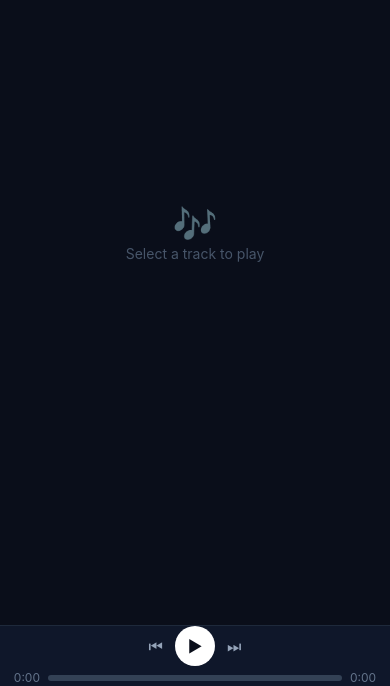
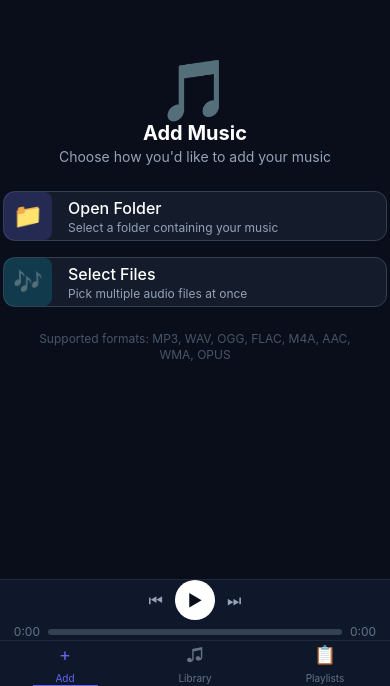
Before and after one commit to Quirel64/media-player, a React (Vite) app: page / in a window 390 px wide. Shown: the part 158-844 px from the top of the page. Built offline with nearby package versions, Linux system fonts and the light colour scheme.

Commit message:
added mobile ui and multi file selection picker

```diff
--- a/src/App.tsx
+++ b/src/App.tsx
@@ -1,6 +1,7 @@
 import { useState, useEffect, useCallback } from 'react'
 import { Layout } from './components/layout/Layout'
 import { Sidebar } from './components/layout/Sidebar'
+import { AddView } from './components/layout/AddView'
 import { TrackList } from './components/playlist/TrackList'
 import { NowPlaying } from './components/player/NowPlaying'
 import { PlayBar } from './components/player/PlayBar'
@@ -9,20 +10,27 @@ import { useMediaSession } from './hooks/useMediaSession'
 import { useFolderPicker } from './hooks/useFolderPicker'
 import { usePlayerStore } from './stores/playerStore'
 import { requestPersistentStorage } from './lib/idb'
+import type { TabId } from './components/layout/BottomNav'
 
 export default function App() {
   const [ready, setReady] = useState(false)
+  const [activeTab, setActiveTab] = useState<TabId>('library')
   const { queue, currentTrackIndex } = usePlayerStore()
   const currentTrack = queue[currentTrackIndex] || null
 
-  const { pickFolder, loadSavedTracks, clearAll } = useFolderPicker()
+  const { pickFolder, pickFiles, loadSavedTracks, clearAll } = useFolderPicker()
   const { togglePlay, nextTrack, prevTrack, seek, goToTrack } = useAudioEngine()
   const { setHandlers } = useMediaSession()
 
   useEffect(() => {
     const init = async () => {
       await requestPersistentStorage()
-      await loadSavedTracks()
+      const tracks = await loadSavedTracks()
+      if (tracks.length > 0) {
+        setActiveTab('library')
+      } else {
+        setActiveTab('add')
+      }
       setReady(true)
     }
     init()
@@ -43,6 +51,16 @@ export default function App() {
     [goToTrack]
   )
 
+  const handlePickFolder = useCallback(async () => {
+    const tracks = await pickFolder()
+    if (tracks) setActiveTab('library')
+  }, [pickFolder])
+
+  const handlePickFiles = useCallback(async () => {
+    const tracks = await pickFiles()
+    if (tracks) setActiveTab('library')
+  }, [pickFiles])
+
   if (!ready) {
     return (
       <div className="flex h-full items-center justify-center bg-slate-950">
@@ -54,26 +72,49 @@ export default function App() {
     )
   }
 
+  const renderMain = () => {
+    switch (activeTab) {
+      case 'add':
+        return <AddView onPickFolder={handlePickFolder} onPickFiles={handlePickFiles} />
+      case 'library':
+        return (
+          <>
+            <NowPlaying currentTrack={currentTrack} />
+            <TrackList
+              tracks={queue}
+              currentTrackIndex={currentTrackIndex}
+              onSelectTrack={handleSelectTrack}
+              onPickFolder={handlePickFolder}
+              onPickFiles={handlePickFiles}
+            />
+          </>
+        )
+      case 'playlists':
+        return (
+          <div className="flex h-full items-center justify-center p-8">
+            <div className="text-center text-slate-500">
+              <div className="mb-2 text-4xl">📋</div>
+              <p className="text-sm">Playlists coming soon</p>
+            </div>
+          </div>
+        )
+    }
+  }
+
   return (
     <Layout
+      activeTab={activeTab}
+      onTabChange={setActiveTab}
+      trackCount={queue.length}
       sidebar={
         <Sidebar
           trackCount={queue.length}
-          onPickFolder={pickFolder}
+          onPickFolder={handlePickFolder}
+          onPickFiles={handlePickFiles}
           onClearAll={clearAll}
         />
       }
-      main={
-        <>
-          <NowPlaying currentTrack={currentTrack} />
-          <TrackList
-            tracks={queue}
-            currentTrackIndex={currentTrackIndex}
-            onSelectTrack={handleSelectTrack}
-            onPickFolder={pickFolder}
-          />
-        </>
-      }
+      main={renderMain()}
       player={
         <PlayBar
           currentTrack={currentTrack}
--- /dev/null
+++ b/src/components/layout/AddView.tsx
@@ -0,0 +1,64 @@
+import { motion } from 'framer-motion'
+
+interface AddViewProps {
+  onPickFolder: () => void
+  onPickFiles: () => void
+}
+
+export function AddView({ onPickFolder, onPickFiles }: AddViewProps) {
+  return (
+    <div className="flex h-full flex-col items-center justify-center gap-6 p-8">
+      <motion.div
+        initial={{ opacity: 0, y: 20 }}
+        animate={{ opacity: 1, y: 0 }}
+        className="text-center"
+      >
+        <div className="mb-4 text-6xl">🎵</div>
+        <h2 className="mb-2 text-xl font-bold text-white">Add Music</h2>
+        <p className="mb-8 text-sm text-slate-400">
+          Choose how you'd like to add your music
+        </p>
+      </motion.div>
+
+      <div className="flex w-full max-w-sm flex-col gap-4">
+        <motion.button
+          whileHover={{ scale: 1.02 }}
+          whileTap={{ scale: 0.98 }}
+          onClick={onPickFolder}
+          className="flex items-center gap-4 rounded-xl border border-slate-700 bg-slate-800/50 p-5 text-left transition-colors hover:border-primary/50 hover:bg-slate-800"
+        >
+          <div className="flex h-12 w-12 items-center justify-center rounded-lg bg-primary/20 text-2xl">
+            📁
+          </div>
+          <div>
+            <p className="font-medium text-white">Open Folder</p>
+            <p className="text-xs text-slate-400">
+              Select a folder containing your music
+            </p>
+          </div>
+        </motion.button>
+
+        <motion.button
+          whileHover={{ scale: 1.02 }}
+          whileTap={{ scale: 0.98 }}
+          onClick={onPickFiles}
+          className="flex items-center gap-4 rounded-xl border border-slate-700 bg-slate-800/50 p-5 text-left transition-colors hover:border-accent/50 hover:bg-slate-800"
+        >
+          <div className="flex h-12 w-12 items-center justify-center rounded-lg bg-accent/20 text-2xl">
+            🎶
+          </div>
+          <div>
+            <p className="font-medium text-white">Select Files</p>
+            <p className="text-xs text-slate-400">
+              Pick multiple audio files at once
+            </p>
+          </div>
+        </motion.button>
+      </div>
+
+      <p className="mt-4 max-w-xs text-center text-xs text-slate-600">
+        Supported formats: MP3, WAV, OGG, FLAC, M4A, AAC, WMA, OPUS
+      </p>
+    </div>
+  )
+}
--- /dev/null
+++ b/src/components/layout/BottomNav.tsx
@@ -0,0 +1,60 @@
+import { motion } from 'framer-motion'
+
+export type TabId = 'add' | 'library' | 'playlists'
+
+interface BottomNavProps {
+  activeTab: TabId
+  onTabChange: (tab: TabId) => void
+  trackCount: number
+}
+
+const tabs: { id: TabId; label: string; icon: string }[] = [
+  { id: 'add', label: 'Add', icon: '+' },
+  { id: 'library', label: 'Library', icon: '♫' },
+  { id: 'playlists', label: 'Playlists', icon: '📋' },
+]
+
+export function BottomNav({ activeTab, onTabChange, trackCount }: BottomNavProps) {
+  return (
+    <nav className="flex items-center border-t border-slate-800 bg-slate-900 md:hidden">
+      {tabs.map((tab) => (
+        <button
+          key={tab.id}
+          onClick={() => onTabChange(tab.id)}
+          className="relative flex flex-1 flex-col items-center gap-0.5 py-3"
+        >
+          <span
+            className={`text-lg ${
+              activeTab === tab.id ? 'text-primary' : 'text-slate-500'
+            }`}
+          >
+            {tab.id === 'library' && trackCount > 0 ? (
+              <span className="relative">
+                {tab.icon}
+                <span className="absolute -right-2 -top-1 flex h-4 w-4 items-center justify-center rounded-full bg-primary text-[10px] text-white">
+                  {trackCount > 99 ? '99+' : trackCount}
+                </span>
+              </span>
+            ) : (
+              tab.icon
+            )}
+          </span>
+          <span
+            className={`text-[10px] ${
+              activeTab === tab.id ? 'text-primary' : 'text-slate-500'
+            }`}
+          >
+            {tab.label}
+          </span>
+          {activeTab === tab.id && (
+            <motion.div
+              layoutId="activeTab"
+              className="absolute -bottom-px left-1/4 right-1/4 h-0.5 bg-primary"
+              transition={{ type: 'spring', stiffness: 400, damping: 30 }}
+            />
+          )}
+        </button>
+      ))}
+    </nav>
+  )
+}
--- a/src/components/layout/Layout.tsx
+++ b/src/components/layout/Layout.tsx
@@ -1,16 +1,22 @@
+import type { ReactNode } from 'react'
 import { motion } from 'framer-motion'
-import type { ReactNode } from 'react'
+import type { TabId } from './BottomNav'
+import { BottomNav } from './BottomNav'
 
 interface LayoutProps {
   sidebar: ReactNode
   main: ReactNode
   player: ReactNode
+  activeTab: TabId
+  onTabChange: (tab: TabId) => void
+  trackCount: number
 }
 
-export function Layout({ sidebar, main, player }: LayoutProps) {
+export function Layout({ sidebar, main, player, activeTab, onTabChange, trackCount }: LayoutProps) {
   return (
     <div className="flex h-full flex-col bg-slate-950">
       <div className="flex flex-1 overflow-hidden">
+        {/* Desktop sidebar */}
         <motion.aside
           initial={{ x: -260 }}
           animate={{ x: 0 }}
@@ -19,10 +25,14 @@ export function Layout({ sidebar, main, player }: LayoutProps) {
         >
           {sidebar}
         </motion.aside>
+
+        {/* Main content */}
         <main className="flex-1 overflow-y-auto bg-slate-950">
           {main}
         </main>
       </div>
+
+      {/* Player bar */}
       <motion.div
         initial={{ y: 90 }}
         animate={{ y: 0 }}
@@ -31,6 +41,9 @@ export function Layout({ sidebar, main, player }: LayoutProps) {
       >
         {player}
       </motion.div>
+
+      {/* Mobile bottom nav */}
+      <BottomNav activeTab={activeTab} onTabChange={onTabChange} trackCount={trackCount} />
     </div>
   )
 }
--- a/src/components/layout/Sidebar.tsx
+++ b/src/components/layout/Sidebar.tsx
@@ -3,10 +3,11 @@ import { motion } from 'framer-motion'
 interface SidebarProps {
   trackCount: number
   onPickFolder: () => void
+  onPickFiles: () => void
   onClearAll: () => void
 }
 
-export function Sidebar({ trackCount, onPickFolder, onClearAll }: SidebarProps) {
+export function Sidebar({ trackCount, onPickFolder, onPickFiles, onClearAll }: SidebarProps) {
   return (
     <div className="flex h-full flex-col p-4">
       <div className="mb-6">
@@ -26,6 +27,12 @@ export function Sidebar({ trackCount, onPickFolder, onClearAll }: SidebarProps)
           className="w-full rounded-lg bg-primary px-4 py-2.5 text-sm font-medium text-white transition-colors hover:bg-primary-light active:scale-[0.98]"
         >
           + Open Folder
+        </button>
+        <button
+          onClick={onPickFiles}
+          className="w-full rounded-lg border border-slate-700 px-4 py-2 text-sm text-slate-300 transition-colors hover:border-accent hover:text-accent"
+        >
+          + Select Files
         </button>
         {trackCount > 0 && (
           <button
--- a/src/components/playlist/TrackList.tsx
+++ b/src/components/playlist/TrackList.tsx
@@ -6,6 +6,7 @@ interface TrackListProps {
   currentTrackIndex: number
   onSelectTrack: (index: number) => void
   onPickFolder: () => void
+  onPickFiles: () => void
 }
 
 function formatDuration(seconds: number): string {
@@ -20,7 +21,7 @@ function formatSize(bytes: number): string {
   return `${(bytes / (1024 * 1024)).toFixed(1)} MB`
 }
 
-export function TrackList({ tracks, currentTrackIndex, onSelectTrack, onPickFolder }: TrackListProps) {
+export function TrackList({ tracks, currentTrackIndex, onSelectTrack, onPickFolder, onPickFiles }: TrackListProps) {
   if (tracks.length === 0) {
     return (
       <div className="flex h-full flex-col items-center justify-center gap-4 p-8">
@@ -32,14 +33,22 @@ export function TrackList({ tracks, currentTrackIndex, onSelectTrack, onPickFold
           <div className="mb-4 text-6xl">🎵</div>
           <h2 className="mb-2 text-xl font-semibold text-white">No Music Yet</h2>
           <p className="mb-6 text-sm text-slate-400">
-            Open a folder with audio files to get started
+            Open a folder or select audio files to get started
           </p>
+          <div className="flex gap-3">
             <button
               onClick={onPickFolder}
-            className="rounded-lg bg-primary px-6 py-3 font-medium text-white transition-colors hover:bg-primary-light active:scale-[0.98]"
+              className="rounded-lg bg-primary px-4 py-2.5 font-medium text-white transition-colors hover:bg-primary-light active:scale-[0.98]"
             >
               Open Folder
             </button>
+            <button
+              onClick={onPickFiles}
+              className="rounded-lg border border-slate-700 px-4 py-2.5 font-medium text-slate-300 transition-colors hover:border-accent hover:text-accent"
+            >
+              Select Files
+            </button>
+          </div>
         </motion.div>
       </div>
     )
@@ -54,12 +63,20 @@ export function TrackList({ tracks, currentTrackIndex, onSelectTrack, onPickFold
             {tracks.length} track{tracks.length !== 1 ? 's' : ''}
           </p>
         </div>
+        <div className="flex gap-2">
           <button
             onClick={onPickFolder}
             className="rounded-lg bg-slate-800 px-3 py-1.5 text-sm text-slate-300 transition-colors hover:bg-slate-700"
           >
-          + Add More
+            + Folder
           </button>
+          <button
+            onClick={onPickFiles}
+            className="rounded-lg bg-slate-800 px-3 py-1.5 text-sm text-slate-300 transition-colors hover:bg-slate-700"
+          >
+            + Files
+          </button>
+        </div>
       </div>
 
       <div className="flex-1 overflow-y-auto px-2 py-2">
--- a/src/hooks/useFolderPicker.ts
+++ b/src/hooks/useFolderPicker.ts
@@ -4,6 +4,118 @@ import { saveTracks, getAllTracks, savePlaylist, clearAllTracks } from '../lib/i
 import { saveFileToOPFS, clearOPFS } from '../lib/opfs'
 import { generateTrackId, generatePlaylistId } from '../lib/shuffle'
 import { usePlayerStore } from '../stores/playerStore'
+
+const AUDIO_EXTENSIONS = /\.(mp3|wav|ogg|flac|m4a|aac|wma|opus|webm)$/i
+
+function isAudioFile(file: File): boolean {
+  if (file.type.startsWith('audio/')) return true
+  return AUDIO_EXTENSIONS.test(file.name)
+}
+
+function getUniqueFileName(existingNames: Set<string>, originalName: string): string {
+  if (!existingNames.has(originalName)) {
+    existingNames.add(originalName)
+    return originalName
+  }
+  let counter = 1
+  const ext = originalName.lastIndexOf('.')
+  const base = ext > 0 ? originalName.slice(0, ext) : originalName
+  const suffix = ext > 0 ? originalName.slice(ext) : ''
+  while (existingNames.has(`${base} (${counter})${suffix}`)) {
+    counter++
+  }
+  const unique = `${base} (${counter})${suffix}`
+  existingNames.add(unique)
+  return unique
+}
+
+async function processFiles(
+  files: File[],
+  setQueue: (t: Track[]) => void,
+  setOriginalOrder: (t: Track[]) => void,
+  setCurrentTrackIndex: (i: number) => void
+): Promise<Track[] | null> {
+  const audioFiles = files.filter(isAudioFile)
+
+  if (audioFiles.length === 0) return null
+
+  const folderName =
+    audioFiles[0].webkitRelativePath?.split('/')[0] || 'Selected Files'
+
+  const existingNames = new Set<string>()
+
+  const tracks: Track[] = await Promise.all(
+    audioFiles.map(async (file) => {
+      const uniqueFileName = getUniqueFileName(existingNames, file.name)
+
+      const track: Track = {
+        id: generateTrackId({
+          name: file.name,
+          size: file.size,
+          lastModified: file.lastModified,
+        }),
+        name: file.name.replace(/\.[^/.]+$/, ''),
+        fileName: uniqueFileName,
+        size: file.size,
+        lastModified: file.lastModified,
+        duration: 0,
+        artist: extractArtist(file.name),
+        album: extractAlbum(file.name),
+        folderName,
+      }
+
+      try {
+        await saveFileToOPFS(uniqueFileName, file)
+      } catch (e) {
+        console.error('Failed to save file to OPFS:', file.name, e)
+      }
+
+      return track
+    })
+  )
+
+  // Get durations
+  for (const track of tracks) {
+    const file = audioFiles.find((f) => f.name === track.fileName || getUniqueFileName(new Set(), f.name) === track.fileName)
+    if (file) {
+      try {
+        const url = URL.createObjectURL(file)
+        const audio = new Audio()
+        await new Promise<void>((res) => {
+          audio.onloadedmetadata = () => {
+            track.duration = audio.duration
+            URL.revokeObjectURL(url)
+            res()
+          }
+          audio.onerror = () => {
+            URL.revokeObjectURL(url)
+            res()
+          }
+          audio.src = url
+        })
+      } catch {
+        // duration stays 0
+      }
+    }
+  }
+
+  await saveTracks(tracks)
+
+  const playlist = {
+    id: generatePlaylistId(folderName),
+    name: folderName,
+    tracks,
+    createdAt: Date.now(),
+    updatedAt: Date.now(),
+  }
+  await savePlaylist(playlist)
+
+  setQueue(tracks)
+  setOriginalOrder(tracks)
+  setCurrentTrackIndex(0)
+
+  return tracks
+}
 
 export function useFolderPicker() {
   const setQueue = usePlayerStore((s) => s.setQueue)
@@ -21,87 +133,26 @@ export function useFolderPicker() {
 
       input.onchange = async () => {
         const files = Array.from(input.files || [])
-        const audioFiles = files.filter((f) =>
-          f.type.startsWith('audio/') || /\.(mp3|wav|ogg|flac|m4a|aac|wma|opus)$/i.test(f.name)
-        )
+        const result = await processFiles(files, setQueue, setOriginalOrder, setCurrentTrackIndex)
+        resolve(result)
+      }
 
-        if (audioFiles.length === 0) {
-          resolve(null)
-          return
-        }
+      input.oncancel = () => resolve(null)
+      input.click()
+    })
+  }, [setQueue, setOriginalOrder, setCurrentTrackIndex])
 
-        const folderName = audioFiles[0].webkitRelativePath?.split('/')[0] || 'Unknown Folder'
+  const pickFiles = useCallback(async (): Promise<Track[] | null> => {
+    return new Promise((resolve) => {
+      const input = document.createElement('input')
+      input.type = 'file'
+      input.multiple = true
+      input.accept = 'audio/*,.mp3,.wav,.ogg,.flac,.m4a,.aac,.wma,.opus,.webm'
 
-        const tracks: Track[] = await Promise.all(
-          audioFiles.map(async (file) => {
-            const track: Track = {
-              id: generateTrackId({
-                name: file.name,
-                size: file.size,
-                lastModified: file.lastModified,
-              }),
-              name: file.name.replace(/\.[^/.]+$/, ''),
-              fileName: file.name,
-              size: file.size,
-              lastModified: file.lastModified,
-              duration: 0,
-              artist: extractArtist(file.name),
-              album: extractAlbum(file.name),
-              folderName,
-            }
-
-            try {
-              await saveFileToOPFS(file.name, file)
-            } catch (e) {
-              console.error('Failed to save file to OPFS:', file.name, e)
-            }
-
-            return track
-          })
-        )
-
-        // Get durations from audio element
-        for (const track of tracks) {
-          const audio = new Audio()
-          try {
-            const file = audioFiles.find((f) => f.name === track.fileName)
-            if (file) {
-              const url = URL.createObjectURL(file)
-              audio.src = url
-              await new Promise<void>((res) => {
-                audio.onloadedmetadata = () => {
-                  track.duration = audio.duration
-                  URL.revokeObjectURL(url)
-                  res()
-                }
-                audio.onerror = () => {
-                  URL.revokeObjectURL(url)
-                  res()
-                }
-              })
-            }
-          } catch {
-            // duration stays 0
-          }
-        }
-
-        await saveTracks(tracks)
-
-        // Save as playlist
-        const playlist = {
-          id: generatePlaylistId(folderName),
-          name: folderName,
-          tracks,
-          createdAt: Date.now(),
-          updatedAt: Date.now(),
-        }
-        await savePlaylist(playlist)
-
-        setQueue(tracks)
-        setOriginalOrder(tracks)
-        setCurrentTrackIndex(0)
-
-        resolve(tracks)
+      input.onchange = async () => {
+        const files = Array.from(input.files || [])
+        const result = await processFiles(files, setQueue, setOriginalOrder, setCurrentTrackIndex)
+        resolve(result)
       }
 
       input.oncancel = () => resolve(null)
@@ -127,7 +178,7 @@ export function useFolderPicker() {
     setCurrentTrackIndex(0)
   }, [setQueue, setOriginalOrder, setCurrentTrackIndex])
 
-  return { pickFolder, loadSavedTracks, clearAll }
+  return { pickFolder, pickFiles, loadSavedTracks, clearAll }
 }
 
 function extractArtist(fileName: string): string {
```
Lines whose indentation alone changed are shown as unchanged.
